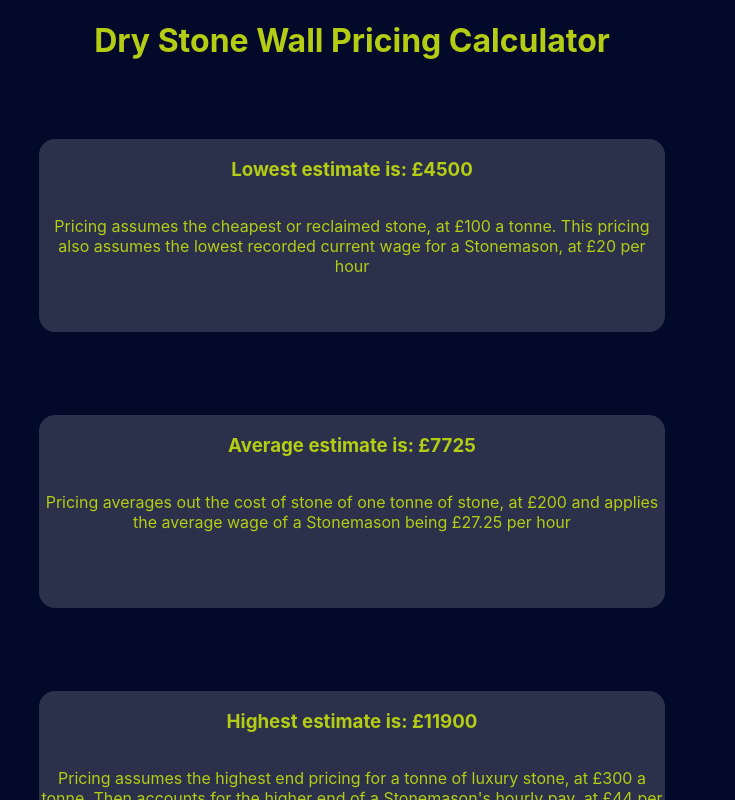
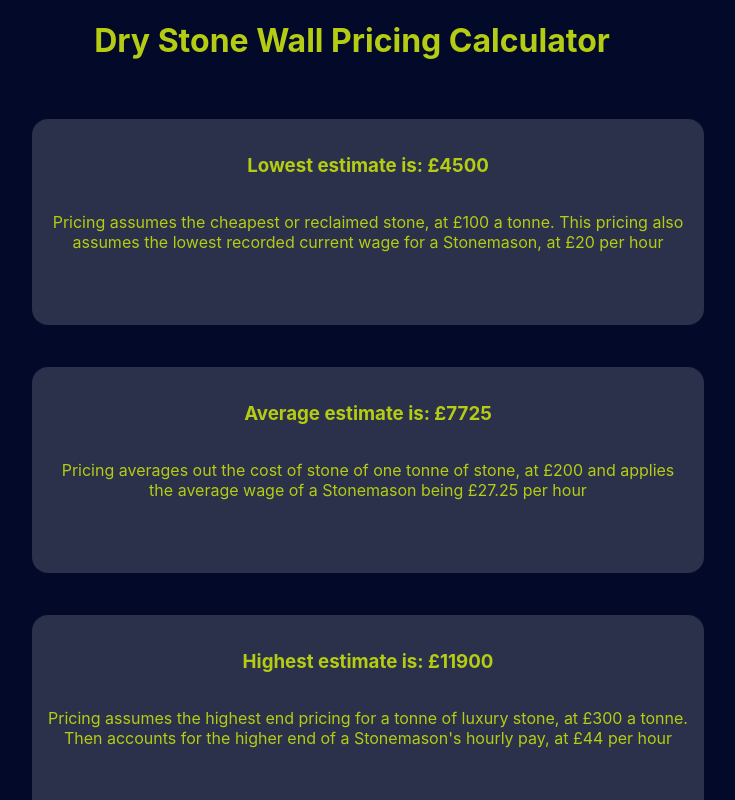
Before and after one commit to FightTheByte/gitProjects, a React (Create React App) app in the folder drystone/: page /input in a window 1280 px wide. Both pictures are taken after typing "5", "5" into the empty fields and a click on the input "calculate cost". Shown: the top 800 px of the page, without its empty margins (288-1023 px from the left). Built offline with nearby package versions, Linux system fonts and the light colour scheme.

Commit message:
styling update

```diff
--- a/drystone/src/pricing/pricing.css
+++ b/drystone/src/pricing/pricing.css
@@ -17,6 +17,7 @@
     color: rgb(180, 205, 19);
     border-radius: 1rem;
     background-color: rgba(255, 255, 255, 0.156);
+    padding: 1rem;
 }
 
 .softBtn{
@@ -27,7 +28,7 @@
   border-radius: 1rem;
   width: 70%;
   justify-content: center;
-  height: 2rem;
+  height: 3rem;
   cursor: pointer;
 }
 
```
